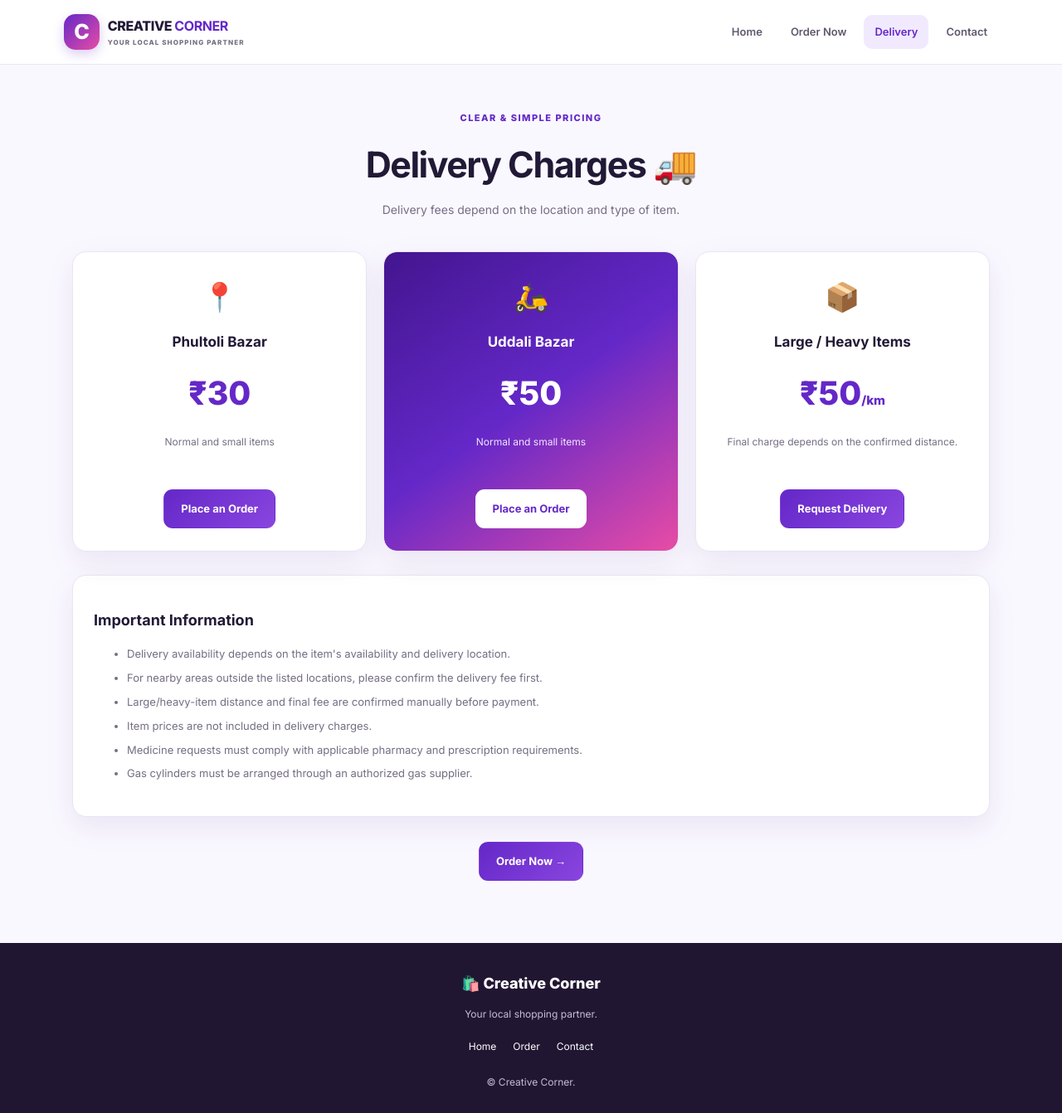
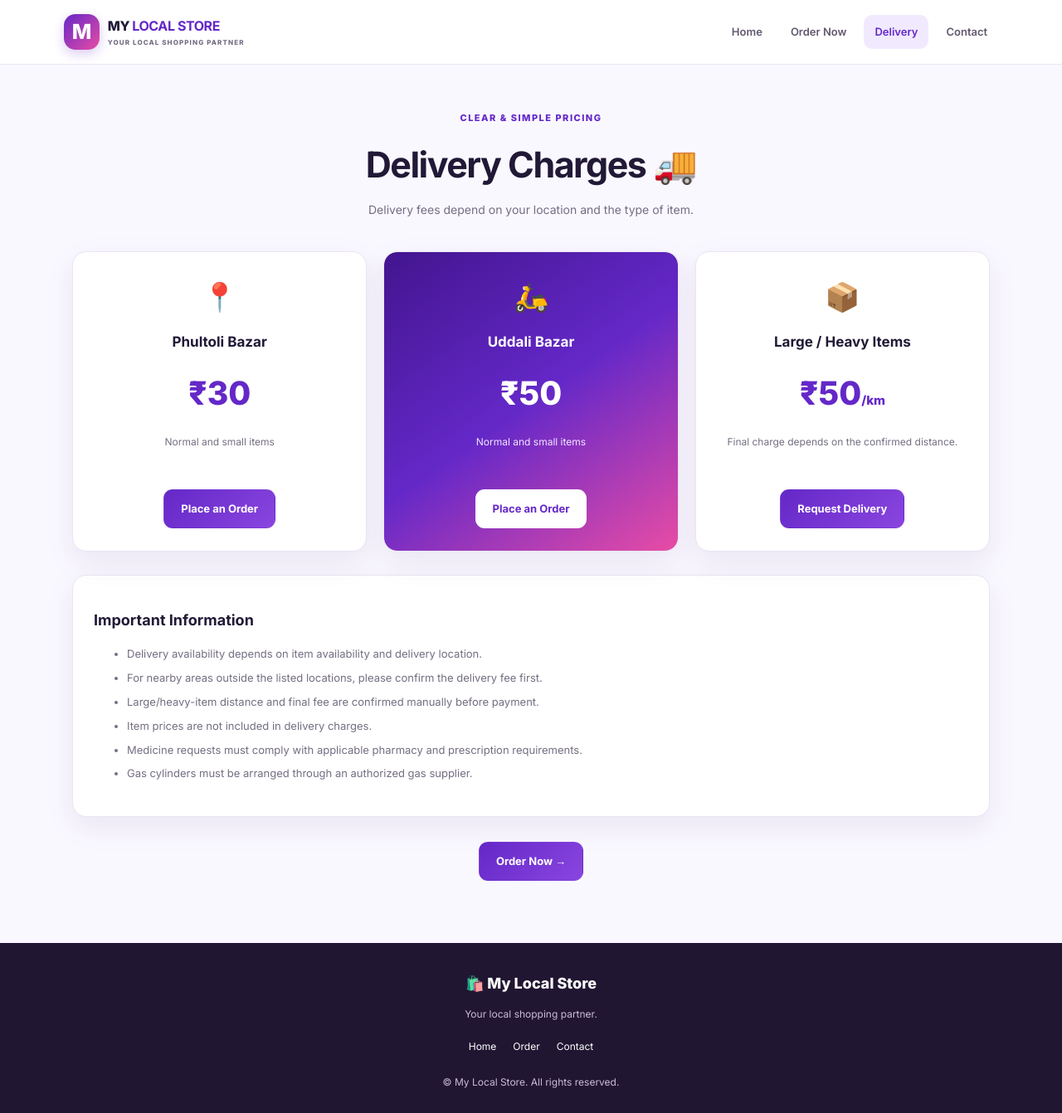
Before and after one commit to parvezassam007/alom-works, a plain HTML site: page delivery.html in a window 1280 px wide. Shown: the whole page at 83% size. Drawn offline with Linux system fonts and the light colour scheme.

Commit message:
Update delivery.html

```diff
--- a/delivery.html
+++ b/delivery.html
@@ -1,33 +1,29 @@
-<!DOCTYPE html>
-<html lang="en">
+<!DOCTYPE html><html lang="en">
 <head>
   <meta charset="UTF-8">
   <meta name="viewport" content="width=device-width, initial-scale=1.0">
-  <title>Delivery Charges | Creative Corner</title>
+  <title>Delivery Charges | My Local Store</title>
+  <meta name="description" content="Check local delivery charges for Phultoli Bazar, Uddali Bazar and nearby areas with My Local Store.">
   <link rel="stylesheet" href="style.css">
 </head>
-<body>
+<body><header class="header">
+  <a href="index.html" class="brand">
+    <span class="brand-icon">M</span>
+    <span>MY <b>LOCAL STORE</b><small>YOUR LOCAL SHOPPING PARTNER</small></span>
+  </a><button class="menu-btn" onclick="toggleMenu()" aria-label="Toggle navigation">☰</button>
 
-<header class="header">
-  <a href="index.html" class="brand"><span class="brand-icon">C</span><span>CREATIVE <b>CORNER</b><small>YOUR LOCAL SHOPPING PARTNER</small></span></a>
-  <button class="menu-btn" onclick="toggleMenu()" aria-label="Toggle navigation">☰</button>
   <nav id="navigation">
     <a href="index.html">Home</a>
     <a href="order.html">Order Now</a>
     <a class="active" href="delivery.html">Delivery</a>
     <a href="contact.html">Contact</a>
   </nav>
-</header>
-
-<main class="page-container">
+</header><main class="page-container">
   <div class="page-heading">
     <span class="eyebrow">CLEAR & SIMPLE PRICING</span>
     <h1>Delivery Charges 🚚</h1>
-    <p>Delivery fees depend on the location and type of item.</p>
-  </div>
-
-  <div class="delivery-grid">
-    <div class="price-card">
+    <p>Delivery fees depend on your location and the type of item.</p>
+  </div>  <div class="delivery-grid"><div class="price-card">
   <span class="price-icon">📍</span>
   <h2>Phultoli Bazar</h2>
   <div class="price">₹30</div>
@@ -50,32 +46,27 @@
   <p>Final charge depends on the confirmed distance.</p>
   <a href="order.html" class="btn btn-primary">Request Delivery</a>
 </div>
-  </div>
 
-  <section class="notice-card">
+  </div>  <section class="notice-card">
     <h2>Important Information</h2>
     <ul>
-      <li>Delivery availability depends on the item's availability and delivery location.</li>
+      <li>Delivery availability depends on item availability and delivery location.</li>
       <li>For nearby areas outside the listed locations, please confirm the delivery fee first.</li>
       <li>Large/heavy-item distance and final fee are confirmed manually before payment.</li>
       <li>Item prices are not included in delivery charges.</li>
       <li>Medicine requests must comply with applicable pharmacy and prescription requirements.</li>
       <li>Gas cylinders must be arranged through an authorized gas supplier.</li>
     </ul>
-  </section>
-
-  <div class="center space-top">
+  </section>  <div class="center space-top">
     <a href="order.html" class="btn btn-primary">Order Now →</a>
   </div>
-</main>
+</main><footer class="footer">
+  <a href="index.html" class="footer-brand">🛍️ My Local Store</a>
+  <p>Your local shopping partner.</p>  <div>
+    <a href="index.html">Home</a>
+    <a href="order.html">Order</a>
+    <a href="contact.html">Contact</a>
+  </div><small>© <span id="year"></span> My Local Store. All rights reserved.</small>
 
-<footer class="footer">
-  <a href="index.html" class="footer-brand">🛍️ Creative Corner</a>
-  <p>Your local shopping partner.</p>
-  <div><a href="index.html">Home</a><a href="order.html">Order</a><a href="contact.html">Contact</a></div>
-  <small>© <span id="year"></span> Creative Corner.</small>
-</footer>
-
-<script src="script.js"></script>
-</body>
+</footer><script src="script.js"></script></body>
 </html>
```
Lines whose indentation alone changed are shown as unchanged.
